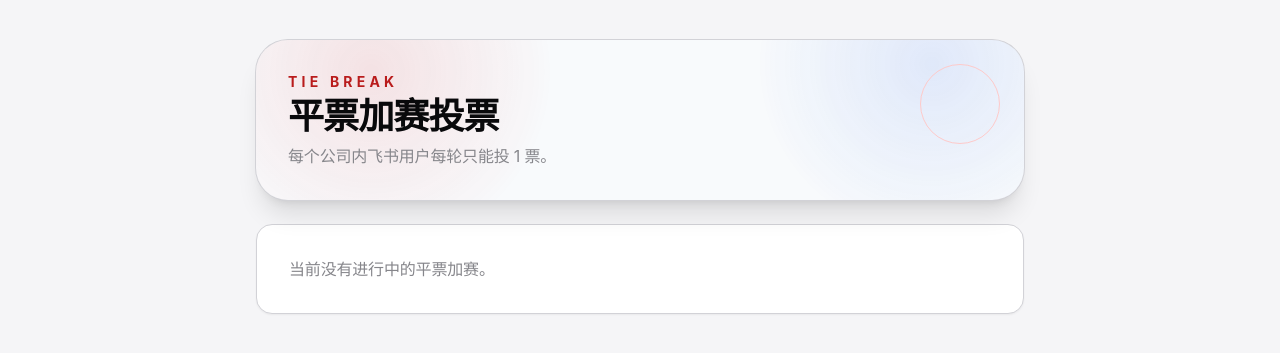
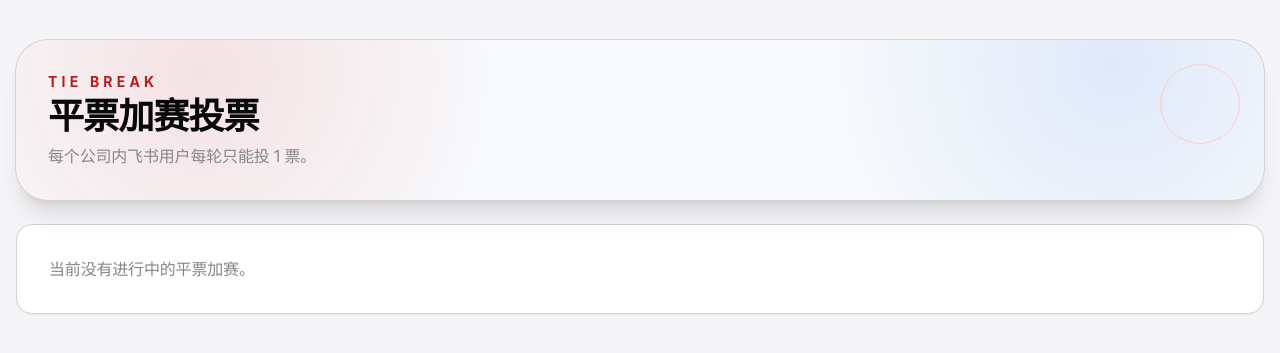
Before and after one commit to NemoArce2007/hackathon, a Flask app: page /tie-vote in a window 1280 px wide. Shown: the part 58-411 px from the top of the page. Run offline with Flask 3, Linux system fonts and the light colour scheme; the visitor is signed in with stand-in values (Sample User, id 1); data comes from the database, SQL or seed files in the repository; data that the repository does not hold is empty; some libraries are stand-ins or nearby versions.

Commit message:
平票投票页去掉宽度限制，改为整宽充满
移除 tie_vote 外层 mx-auto max-w-3xl 包裹，让页面与其他页面一致充满容器。

Co-Authored-By: Claude Opus 4.7 <noreply@anthropic.com>

```diff
--- a/templates/tie_vote.html
+++ b/templates/tie_vote.html
@@ -1,8 +1,7 @@
 {% extends "base.html" %}
 {% block title %}平票投票{% endblock %}
 {% block content %}
-<div class="mx-auto max-w-3xl">
-  <div class="relative overflow-hidden rounded-[2rem] bg-[#f8fafc] p-8 shadow-xl ring-1 ring-line">
+<div class="relative mb-6 overflow-hidden rounded-[2rem] bg-[#f8fafc] p-8 shadow-xl ring-1 ring-line">
     <div class="absolute inset-0 opacity-80" style="background: radial-gradient(circle at 15% 20%, rgba(220,38,38,.14), transparent 28%), radial-gradient(circle at 88% 15%, rgba(37,99,235,.14), transparent 26%);"></div>
     <div class="absolute right-6 top-6 h-20 w-20 rounded-full border border-red-200"></div>
     <div class="relative z-10">
@@ -30,7 +29,6 @@
       <button class="w-full rounded-xl bg-accent px-6 py-3 font-semibold text-white shadow-lg shadow-red-100 hover:bg-red-700">提交投票</button>
     </form>
   {% endif %}
-</div>
 
 {% if saved %}
 <div id="saveModal" class="fixed inset-0 z-50 flex items-center justify-center bg-black/50 px-4">
```
